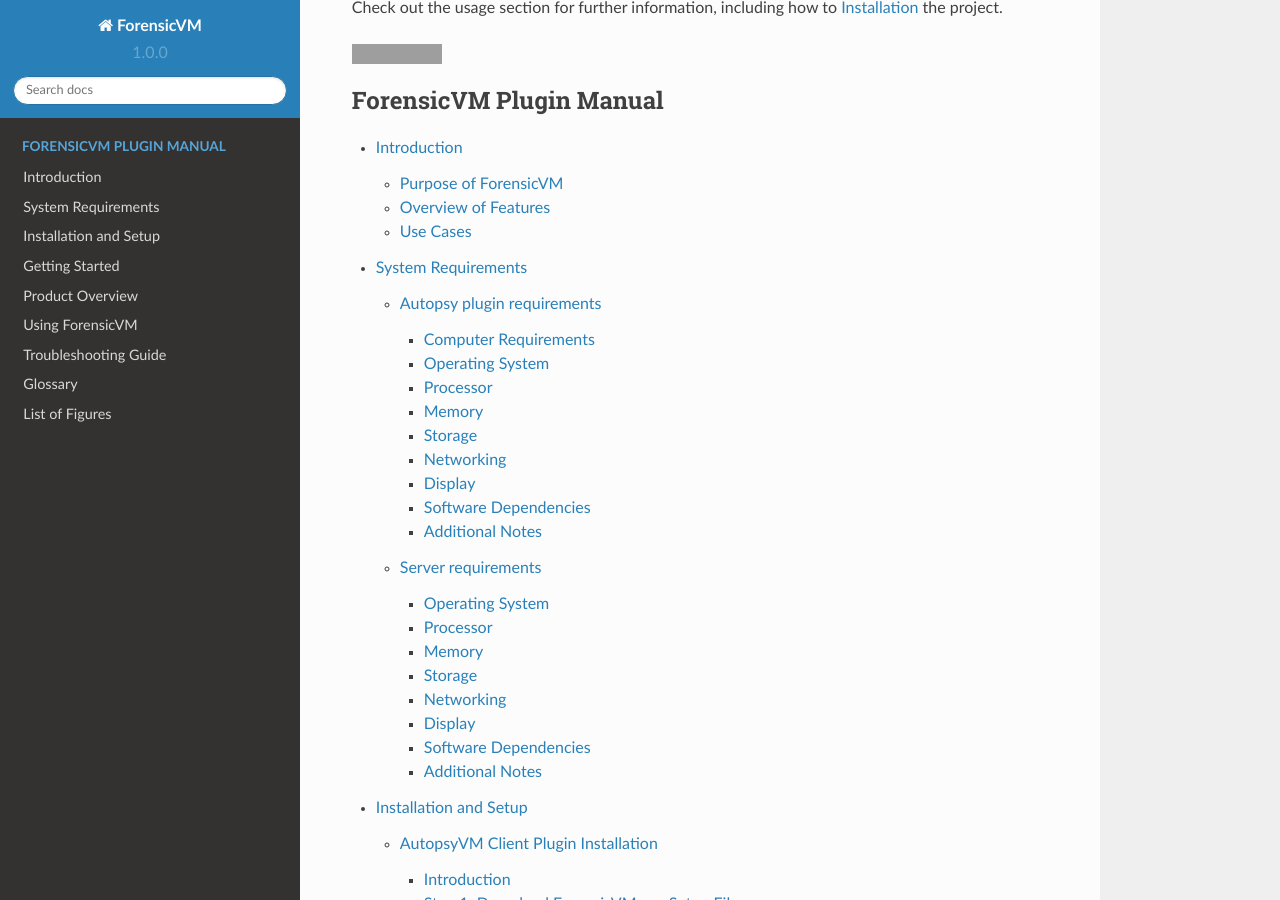
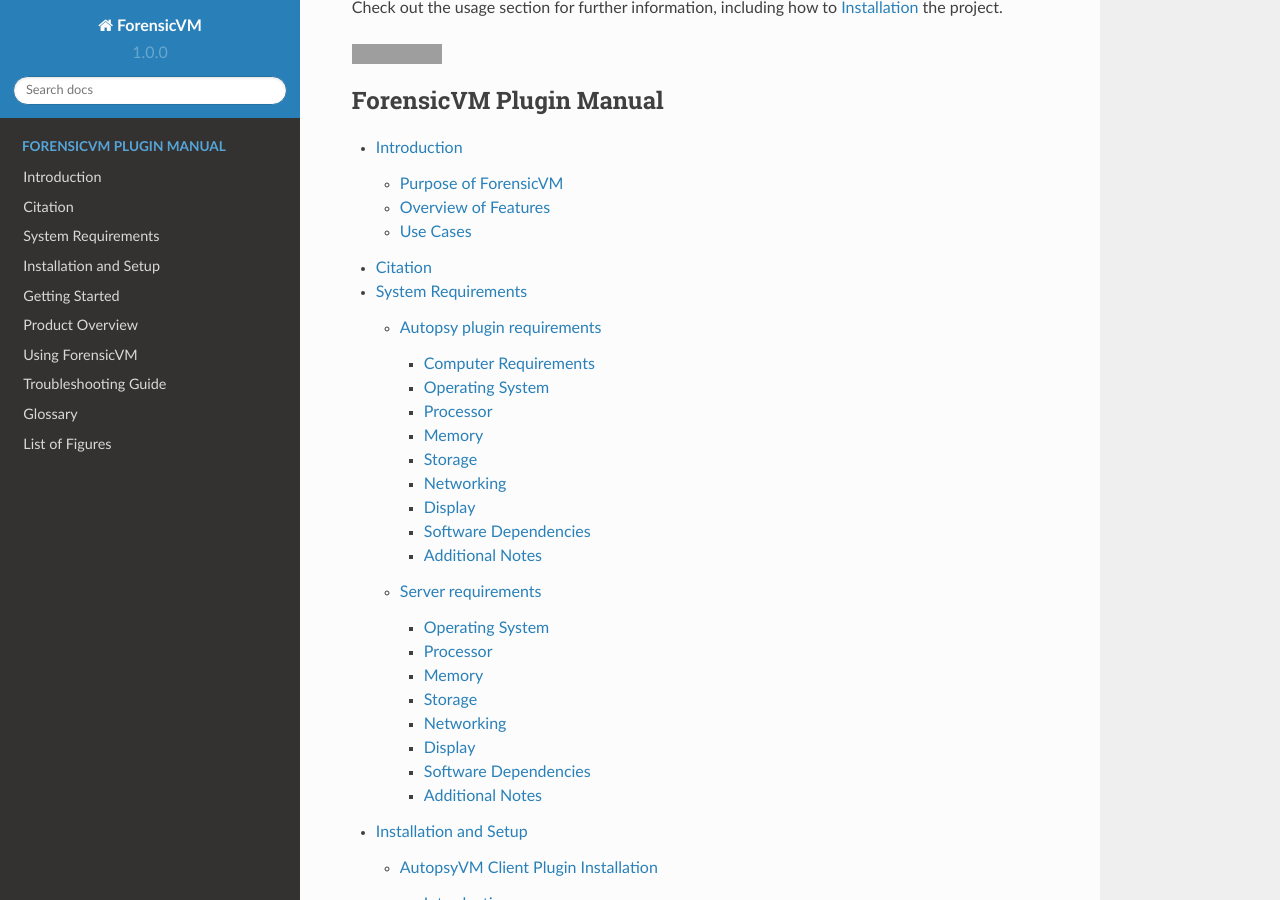
Before and after one commit to nunomourinho/forensicVmAutopsyUserManual, a Sphinx documentation site: the page built from docs/index.rst, in a window 1280 px wide and 900 px high, scrolled down 1554 px. Built offline with Sphinx 7.4.7 and the Read the Docs theme 2.0.0, drawn with Linux system fonts in a browser that asks for light colours; pages that are not in the unit, such as notebooks, are missing from menus; grey boxes are pictures that could not be loaded.

Commit message:
Update index.rst

```diff
--- a/docs/index.rst
+++ b/docs/index.rst
@@ -52,6 +52,7 @@
    :caption: ForensicVM Plugin Manual
 
    Introduction <user/introduction>
+   Citation <user/citation>
    System Requirements <user/system_requirements>
    Installation and Setup <user/installation_and_setup>
    Getting Started <user/getting_started>
```
